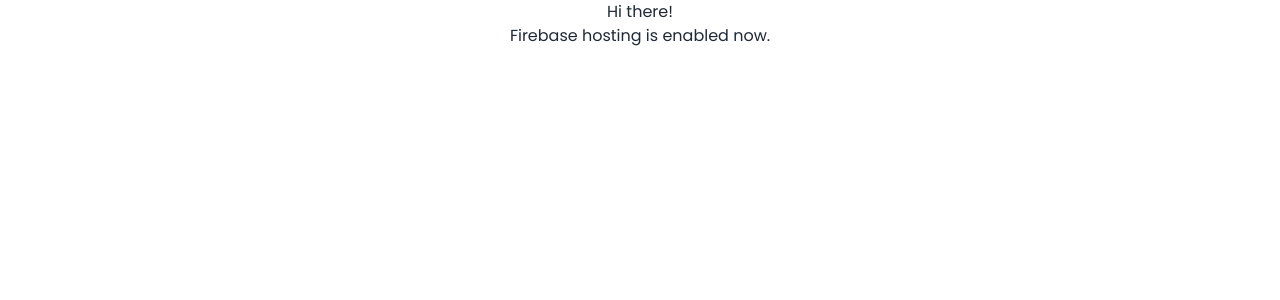
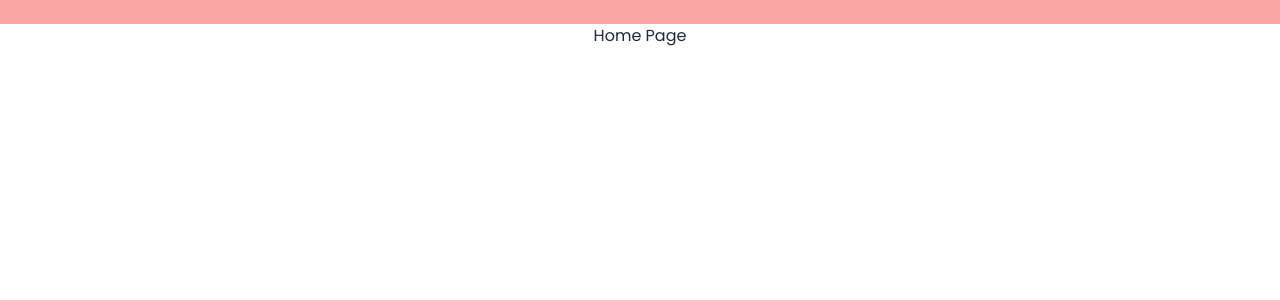
Before and after one commit to Rohan1279/Web-Dev-Untangled---client, a React (Create React App) app: page / in a window 1280 px wide. Shown: the top 300 px of the page. Built offline with nearby package versions, Linux system fonts and the light colour scheme.

Commit message:
shared page, layout and router created

```diff
--- a/public/index.html
+++ b/public/index.html
@@ -31,7 +31,7 @@
       work correctly both with client-side routing and a non-root public URL.
       Learn how to configure a non-root public URL by running `npm run build`.
     -->
-    <title>React App</title>
+    <title>Web Deb Untangled</title>
   </head>
   <body>
     <noscript>You need to enable JavaScript to run this app.</noscript>
--- a/src/App.js
+++ b/src/App.js
@@ -1,11 +1,11 @@
+import { RouterProvider } from "react-router-dom";
 import "./App.css";
+import { router } from "./routes/routes";
 
 function App() {
   return (
     <div className="App">
-      <h1>
-        Hi there! <br /> Firebase hosting is enabled now.
-      </h1>
+      <RouterProvider router={router} />
     </div>
   );
 }
--- /dev/null
+++ b/src/Layout/Main.js
@@ -0,0 +1,14 @@
+import React from "react";
+import { Outlet } from "react-router-dom";
+import Navbar from "../Shared/Navbar";
+
+const Main = () => {
+  return (
+    <div>
+      <Navbar />
+      <Outlet />
+    </div>
+  );
+};
+
+export default Main;
--- /dev/null
+++ b/src/Pages/Home.js
@@ -0,0 +1,11 @@
+import React from "react";
+
+const Home = () => {
+  return (
+    <div>
+      <h2>Home Page</h2>
+    </div>
+  );
+};
+
+export default Home;
--- /dev/null
+++ b/src/Shared/Navbar.js
@@ -0,0 +1,9 @@
+import React from "react";
+
+const Navbar = () => {
+  return <div className="h-6 bg-red-300 w-full">
+
+  </div>;
+};
+
+export default Navbar;
--- /dev/null
+++ b/src/routes/routes.js
@@ -0,0 +1,16 @@
+import { createBrowserRouter } from "react-router-dom";
+import Main from "../Layout/Main";
+import Home from "../Pages/Home";
+
+export const router = createBrowserRouter([
+  {
+    path: "/",
+    element: <Main />,
+    children: [
+      {
+        path: "/",
+        element: <Home />,
+      },
+    ],
+  },
+]);
```
